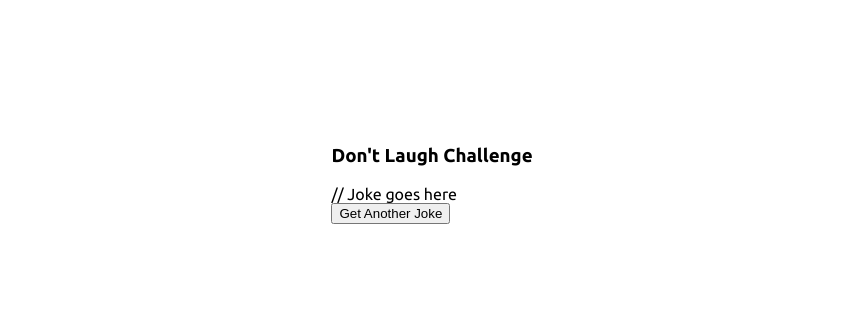
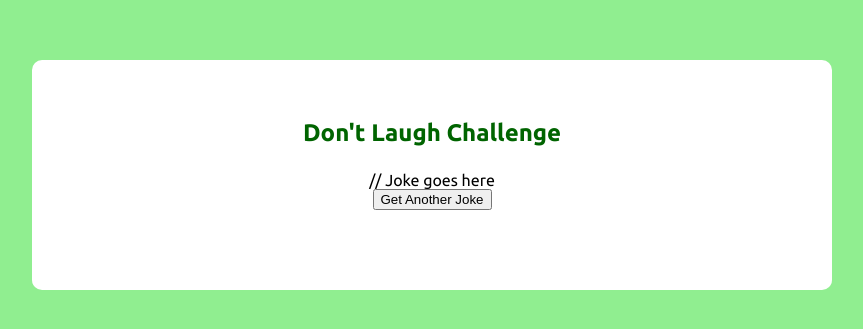
Before and after one commit to gommorin/udemy_dad, a plain HTML site: page index.html in a window 1280 px wide. Shown: the part 225-554 px from the top of the page, without its empty margins (208-1071 px from the left). Drawn offline with Linux system fonts and the light colour scheme.

Commit message:
css modificado

```diff
--- a/style.css
+++ b/style.css
@@ -5,6 +5,7 @@
 }
 
 body {
+  background-color: lightgreen;
   font-family: Ubuntu, sans-serif;
   display: flex;
   flex-direction: column;
@@ -14,3 +15,21 @@ body {
   overflow: hidden;
   margin: 0;
 }
+
+.container {
+  display: flex;
+  align-items: center;
+  justify-content: center;
+  flex-direction: column;
+  background-color: white;
+  padding: 35px 50px 80px;
+  border: none;
+  border-radius: 10px;
+  width: 800px;
+}
+
+.container h3 {
+
+  font-size: 1.5rem;
+  color: darkgreen;
+}
```
